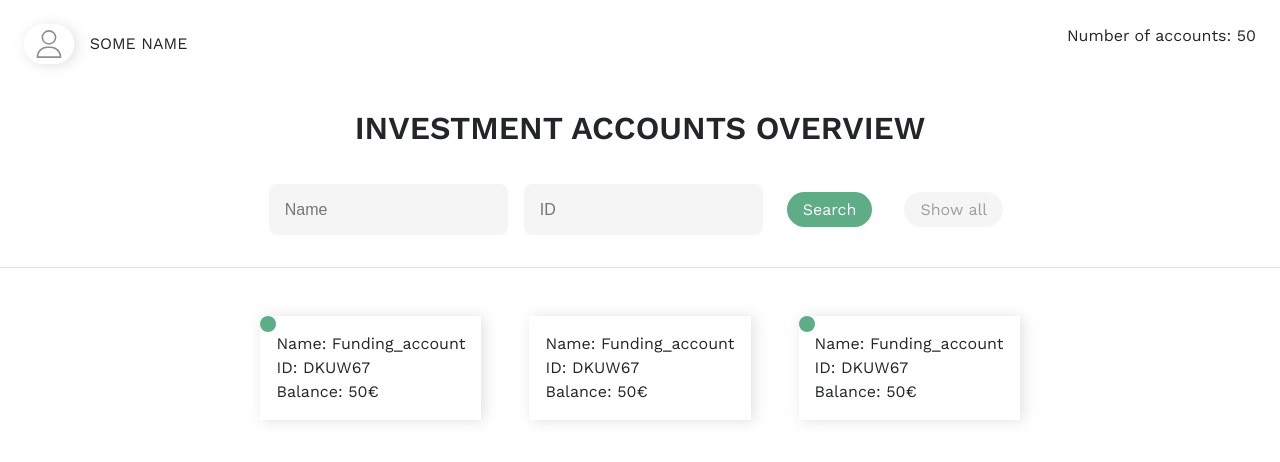
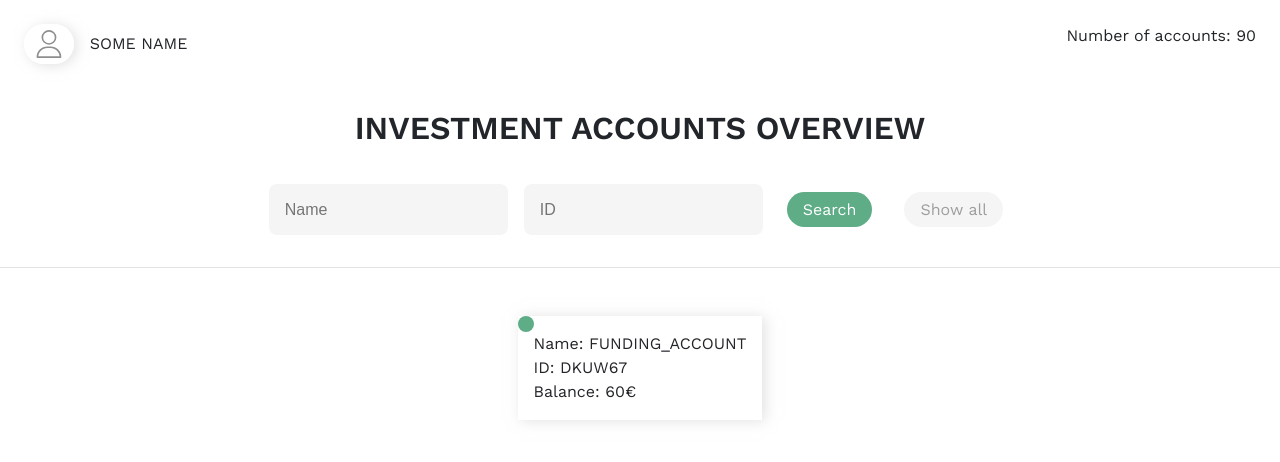
Before and after one commit to AnyaSen/account-overview-page, a React (Create React App) app: page / in a window 1280 px wide. Shown: the top 462 px of the page. Built offline with nearby package versions, Linux system fonts and the light colour scheme.

Commit message:
Created account and user contexts

```diff
--- a/src/components/AccountsList/Account/Account.js
+++ b/src/components/AccountsList/Account/Account.js
@@ -1,13 +1,15 @@
 import React from "react";
+
 import Styles from "./Account.module.scss";
 
-export default function Account({ accName, accID, accBalance, active }) {
+export default function Account({ name, ID, balance, active }) {
   return (
     <div className={Styles.Account}>
-      <p>Name: {accName}</p>
-      <p>ID: {accID}</p>
-      <p>Balance: {accBalance}</p>
-      {active ? <div className={Styles.activePin}></div>: null}
+      <p>Name: {name}</p>
+      <p>ID: {ID}</p>
+      <p>Balance: {balance}</p>
+
+      {active ? <div className={Styles.activePin}></div> : null}
     </div>
   );
 }
--- a/src/components/AccountsList/AccountsList.js
+++ b/src/components/AccountsList/AccountsList.js
@@ -1,15 +1,15 @@
-import React from "react";
+import React, { useContext } from "react";
+import { AccountsContext } from "../../contexts/AccountsContext";
 import Styles from "./AccountsList.module.scss";
 
 import Account from "./Account/Account";
 
 export default function AccountsList() {
+  const { accName, accID, accBalance } = useContext(AccountsContext);
+
   return (
     <div className={Styles.AccountsList}>
-      <Account accName="Funding_account" accID="DKUW67" accBalance="50€" active={true} />
-      <Account accName="Funding_account" accID="DKUW67" accBalance="50€" active={false} />
-      <Account accName="Funding_account" accID="DKUW67" accBalance="50€" active={true} />
-
+      <Account name={accName} ID={accID} balance={accBalance} active={true} />
     </div>
   );
 }
--- a/src/components/Header/Header.js
+++ b/src/components/Header/Header.js
@@ -1,19 +1,18 @@
-import React from "react";
+import React, { useContext } from "react";
+import { UserInfoContext } from "../../contexts/UserInfoContext";
 
-import Styles from './Header.module.scss'
+import Styles from "./Header.module.scss";
 import userPic from "../../assets/img/userPic.svg";
 
 import SearchForm from "../SearchForm/SearchForm";
 import UserInfo from "./UserInfo/UserInfo";
 
 export default function Header() {
+  const { name } = useContext(UserInfoContext);
+
   return (
     <div className={Styles.Header}>
-      <UserInfo
-        userName="SOME NAME"
-        userPicture={userPic}
-        accountsNumber={50}
-      />
+      <UserInfo userName={name} userPicture={userPic} accountsNumber={50} />
       <SearchForm />
     </div>
   );
--- a/src/components/Header/UserInfo/UserInfo.js
+++ b/src/components/Header/UserInfo/UserInfo.js
@@ -1,15 +1,19 @@
-import React from "react";
+import React, { useContext } from "react";
+import { AccountsContext } from "../../../contexts/AccountsContext";
+
 import Styles from "./UserInfo.module.scss";
 
 export default function UserInfo({ userName, userPicture, accountsNumber }) {
+  const { accNumber } = useContext(AccountsContext);
+
   return (
     <div className={Styles.UserInfoContainer}>
       <div className={Styles.UserImgContainer}>
-        <img src={userPicture} alt='User Face'/>
+        <img src={userPicture} alt="User Face" />
         <p>{userName}</p>
       </div>
 
-      <p>Number of accounts: {accountsNumber}</p>
+      <p>Number of accounts: {accNumber}</p>
     </div>
   );
 }
--- /dev/null
+++ b/src/contexts/AccountsContext.js
@@ -0,0 +1,23 @@
+import React, { useState, createContext } from "react";
+
+export const AccountsContext = createContext();
+
+export const AccountsContextProvider = ({ children }) => {
+  const [accNumber, setAccNumber] = useState(90);
+  const [accName, setAccName] = useState("FUNDING_ACCOUNT");
+  const [accID, setAccID] = useState("DKUW67");
+  const [accBalance, setAccBalance] = useState("60€");
+
+  return (
+    <AccountsContext.Provider
+      value={{
+        accNumber,
+        accName,
+        accID,
+        accBalance
+      }}
+    >
+      {children}
+    </AccountsContext.Provider>
+  );
+};
--- /dev/null
+++ b/src/contexts/UserInfoContext.js
@@ -0,0 +1,17 @@
+import React, { useState, createContext } from "react";
+
+export const UserInfoContext = createContext();
+
+export const UserInfoContextProvider = ({ children }) => {
+  const [name, setName] = useState("SOME NAME");
+
+  return (
+    <UserInfoContext.Provider
+      value={{
+        name
+      }}
+    >
+      {children}
+    </UserInfoContext.Provider>
+  );
+};
--- a/src/index.js
+++ b/src/index.js
@@ -1,15 +1,20 @@
 import React from "react";
 import ReactDOM from "react-dom";
 import App from "./App";
-import { BrowserRouter } from 'react-router-dom';
+import { BrowserRouter } from "react-router-dom";
 
+import { UserInfoContextProvider } from "./contexts/UserInfoContext";
+import { AccountsContextProvider } from "./contexts/AccountsContext";
 
 ReactDOM.render(
-
   <React.StrictMode>
-    <BrowserRouter>
-      <App />
-    </BrowserRouter>
+    <UserInfoContextProvider>
+      <AccountsContextProvider>
+        <BrowserRouter>
+          <App />
+        </BrowserRouter>
+      </AccountsContextProvider>
+    </UserInfoContextProvider>
   </React.StrictMode>,
   document.getElementById("root")
 );
```
